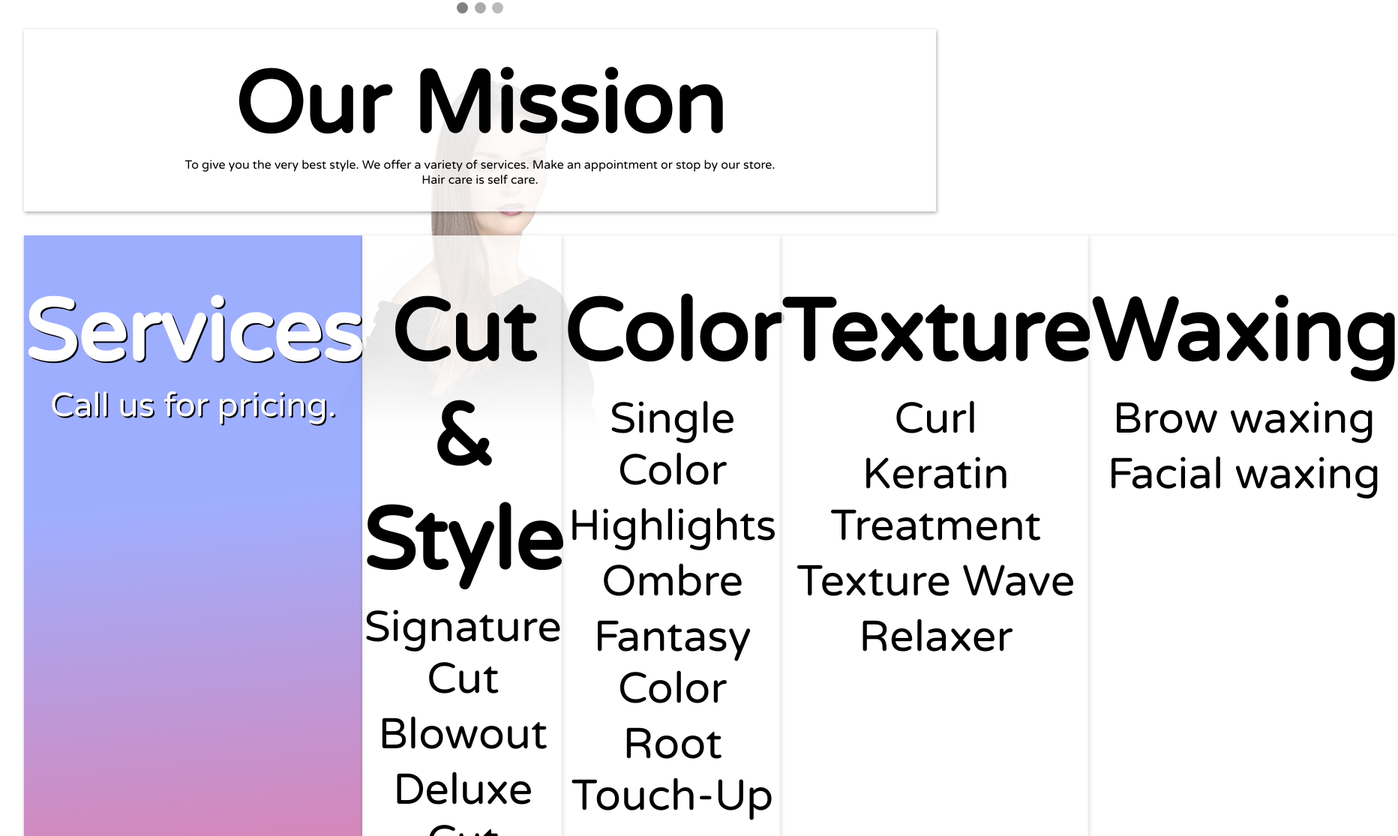
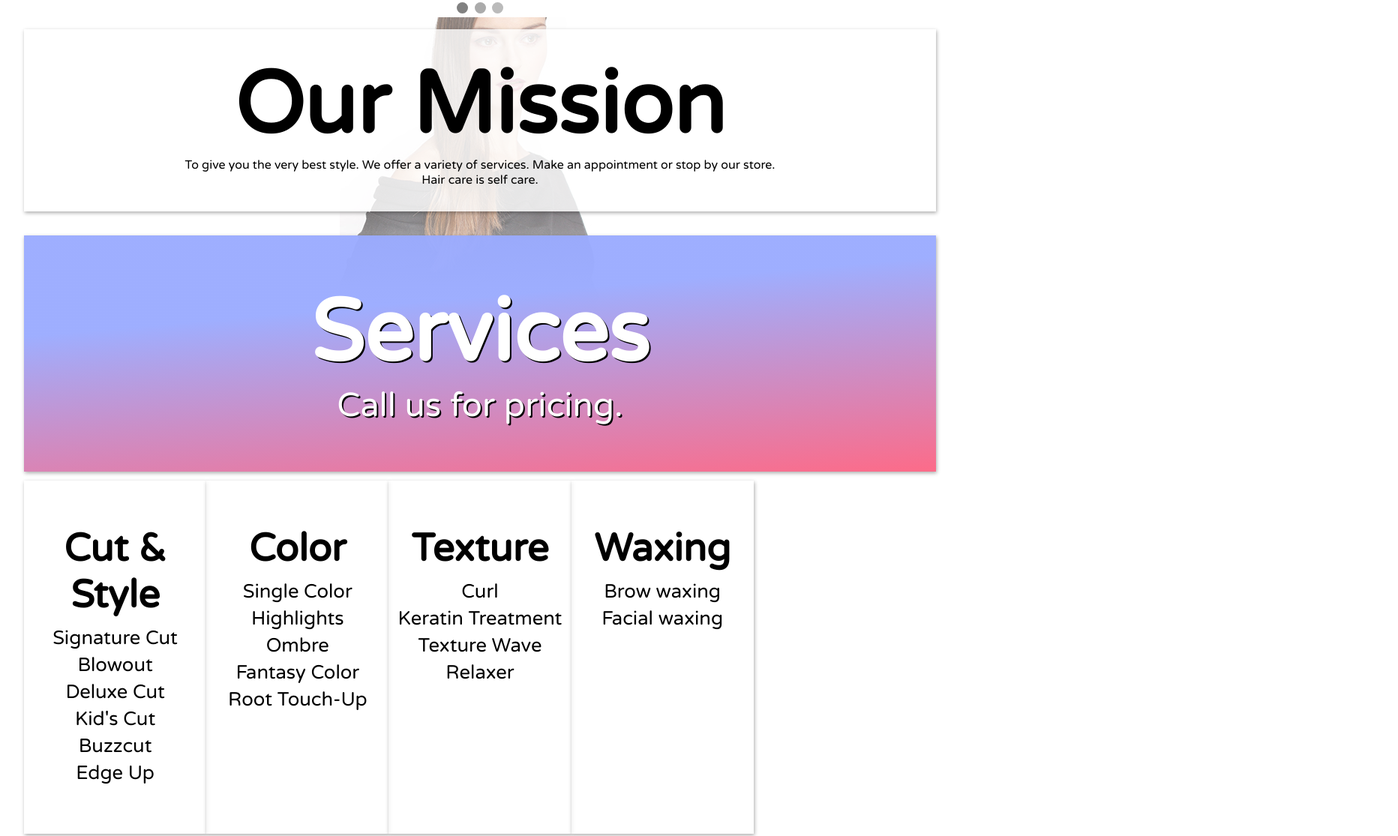
Before and after one commit to MelCode1013/hair-salon, a plain HTML site: page index.html in a window 1280 px wide. Shown: the part 1167-2282 px from the top of the page at 75% size, 1864 px wide, since content can reach past the window. Drawn offline with Linux system fonts and the light colour scheme.

Commit message:
Update style.css

```diff
--- a/style.css
+++ b/style.css
@@ -94,11 +94,8 @@ a {
   box-shadow: 1px 2px 5px 0px rgba(0, 0, 0, 0.33);
 }
 
-#services div {
-  padding: 5% 0 5% 0;
-}
 
-.cut-style .color .texture .wax {
+#cut-style, #color, #texture, #wax {
   width: 25%;
   box-shadow: 1px 2px 5px 0px rgba(0, 0, 0, 0.33);
   background: white;
@@ -162,15 +159,7 @@ html {
 
   }
 
-  .cut-style,
-  .color,
-  .texture,
-  .wax {
-    width: 100%;
-    box-shadow: 1px 2px 5px 0px rgba(0, 0, 0, 0.33);
-    background: white;
-    padding: 1rem;
-  }
+
 
   #our-mission {
     margin-top: 5%;
@@ -203,6 +192,13 @@ html {
   #services li {
     padding-bottom: 5px;
     font-size: 4.5vw;
+  }
+
+  #cut-style, #color, #texture, #wax {
+    width: 100%;
+    box-shadow: 1px 2px 5px 0px rgba(0, 0, 0, 0.33);
+    background: white;
+    padding: 1rem;
   }
 
   footer {
@@ -263,11 +259,28 @@ html {
   }
 
   #services {
+    flex-wrap: wrap;
     flex-direction: row;
   }
 
-  #services > div {
+  #services-and-pricing-container {
     width: 100%;
   }
 
+  #services h3 {
+    font-size: 4vw;
+  }
+
+  #services li {
+    font-size: 2vw;
+  }
+
+  #cut-style, #color, #texture, #wax {
+    width: 20%;
+  }
+
+
+
+
+
 }
```
